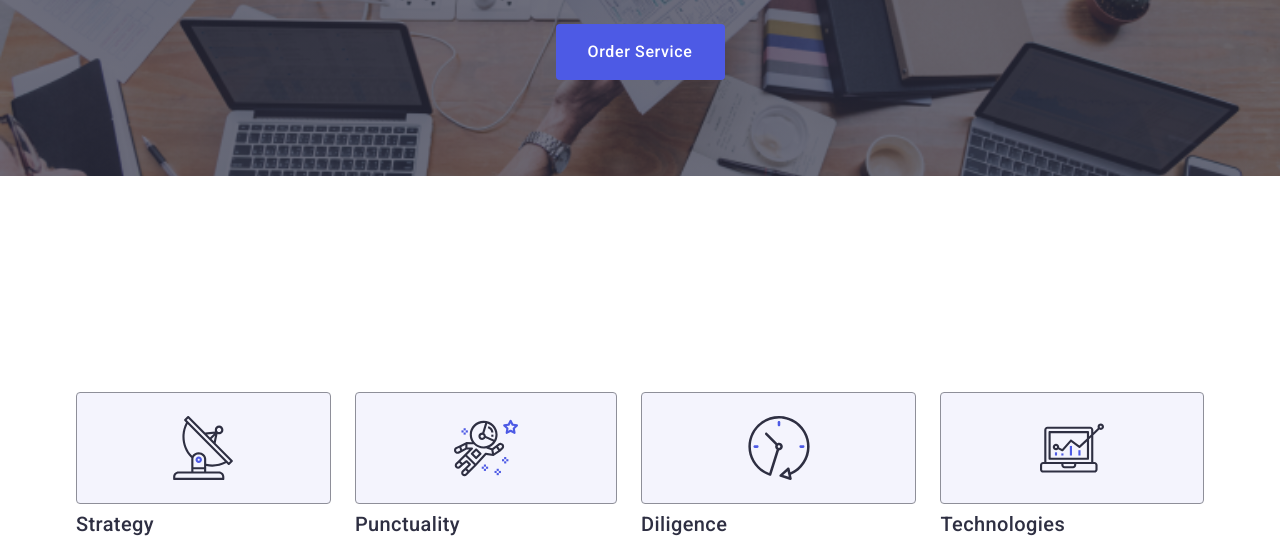
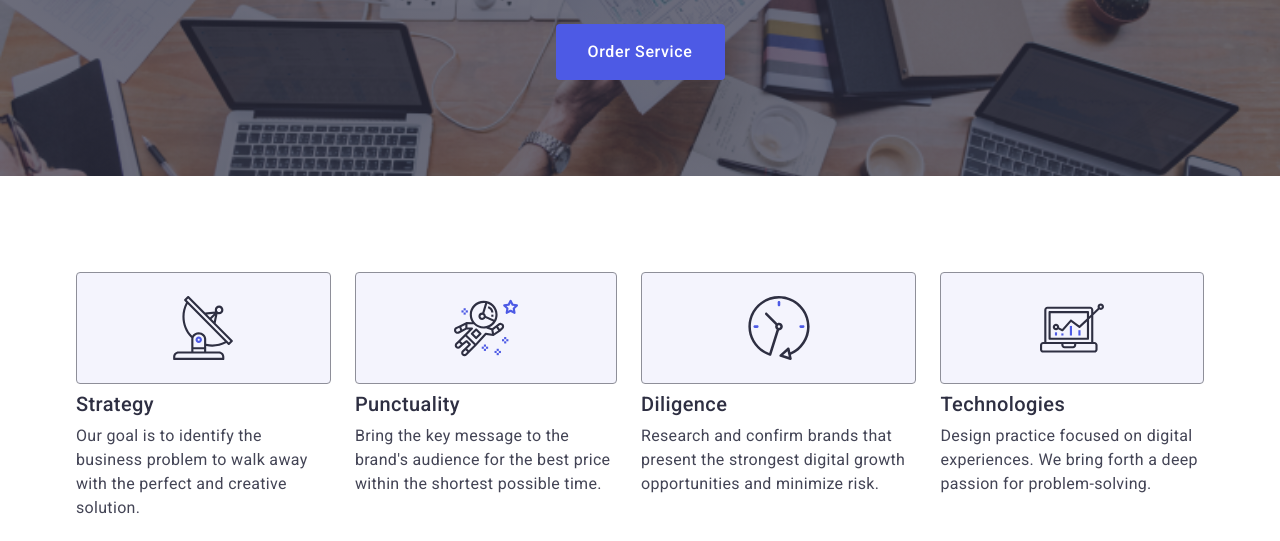
Before and after one commit to Anastasia300704/goit-markup-hw-06, a plain HTML site: page index.html in a window 1280 px wide. Shown: the part 329-870 px from the top of the page. Drawn offline with nearby package versions, Linux system fonts and the light colour scheme.

Commit message:
Update styles.css

```diff
--- a/css/styles.css
+++ b/css/styles.css
@@ -555,9 +555,6 @@ gap: 72px;
 }
 
 @media screen and (min-width: 1158px) {
-    .section-second {
-        padding: 120px 0;
-        }
     .container-benefits-icons {
         display: flex;
     }
```
